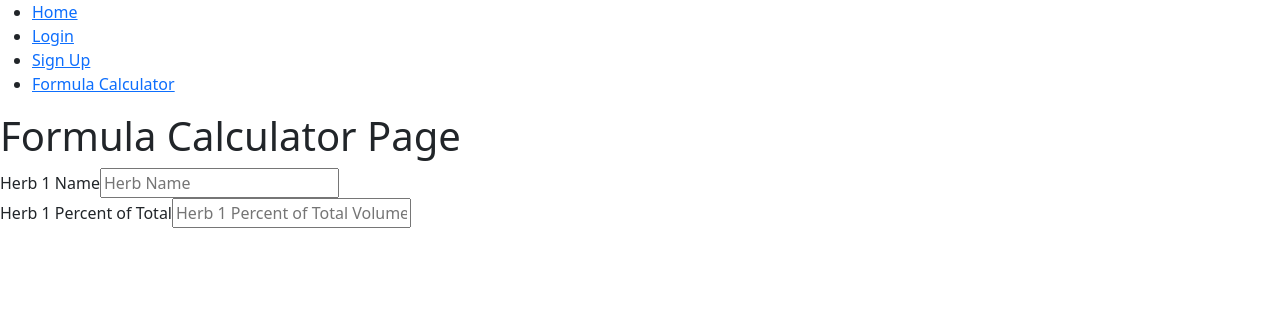
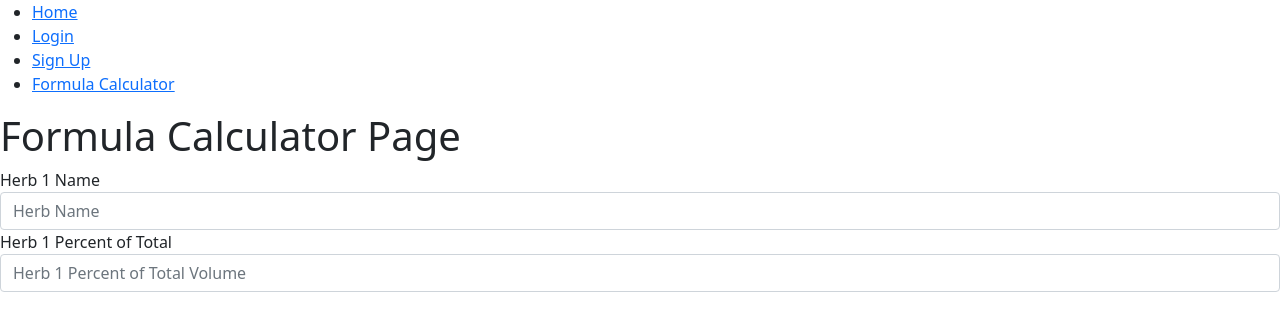
Before and after one commit to rmdegeorge/witch-app, a React (Create React App) app in the folder client/: page /formula-calculator in a window 1280 px wide. Shown: the top 330 px of the page. Built offline with nearby package versions, Linux system fonts and the light colour scheme.

Commit message:
styled inputs

```diff
--- a/client/src/components/shared/forms/NumberInput/NumberInput.js
+++ b/client/src/components/shared/forms/NumberInput/NumberInput.js
@@ -3,6 +3,7 @@ import { isNumber } from "../../../../utilities/utilities";
 
 export default function NumberInput(props) {
   const {
+    className,
     inputId,
     labelTxt,
     name,
@@ -10,6 +11,7 @@ export default function NumberInput(props) {
   } = props;
 
   const [value, setValue] = useState('');
+
   function onChangeHandler(e) {
     let valStr = e.target.value;
     if (isNumber(valStr)) {
@@ -19,9 +21,9 @@ export default function NumberInput(props) {
   }
 
   return (
-    <div>
-      <label htmlFor={inputId} >{labelTxt}</label>
-      <input type='text' id={inputId} name={name} placeholder={placeholder} value={value} onChange={onChangeHandler} />
+    <div className='form-group'>
+      <label htmlFor={inputId} className='control-label'>{labelTxt}</label>
+      <input type='text' id={inputId} className={`form-control ${className}`} name={name} placeholder={placeholder} value={value} onChange={onChangeHandler} />
     </div>
   );
 }
--- a/client/src/components/shared/forms/TextInput/TextInput.js
+++ b/client/src/components/shared/forms/TextInput/TextInput.js
@@ -2,6 +2,7 @@ import { useState } from "react";
 
 export default function TextInput(props) {
   const {
+    className,
     inputId,
     labelTxt,
     name,
@@ -16,9 +17,9 @@ export default function TextInput(props) {
   }
 
   return (
-    <div>
-      <label htmlFor={inputId} >{labelTxt}</label>
-      <input type='text' id={inputId} name={name} placeholder={placeholder} value={value} onChange={onChangeHandler} />
+    <div className='form-group'>
+      <label htmlFor={inputId} className='control-label'>{labelTxt}</label>
+      <input type='text' id={inputId} className={`form-control ${className}`} name={name} placeholder={placeholder} value={value} onChange={onChangeHandler} />
     </div>
   );
 }
```
